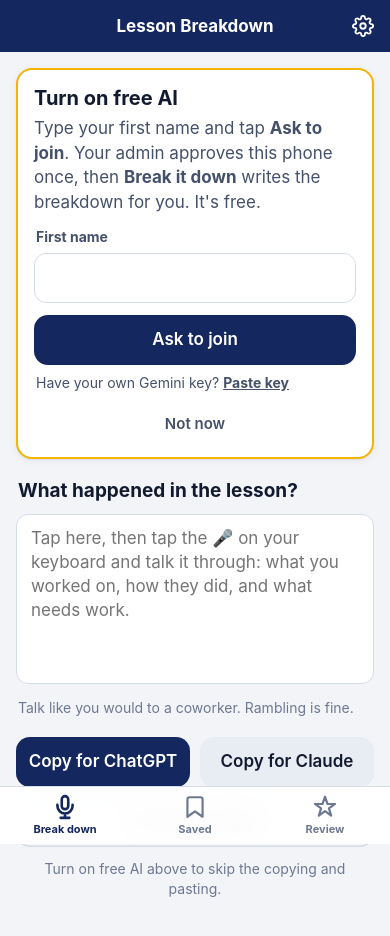
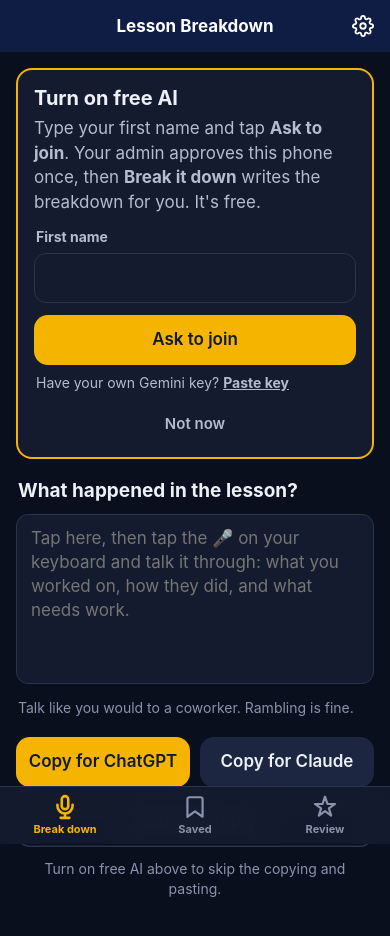
Before and after one commit to Key-Skills-Driving/key-skills-driving.github.io, a plain HTML site: page docs/index.html in a window 390 px wide. Drawn offline with Linux system fonts and the light colour scheme.

Commit message:
Always use the dark look
Eli likes the dark palette, so it is now the only theme instead of following the phone's Light/Dark setting. Manifest and theme-color match it. Version 3.9.1.

Co-Authored-By: Claude Fable 5.1 <noreply@anthropic.com>

```diff
--- a/docs/app.js
+++ b/docs/app.js
@@ -7,7 +7,7 @@ import {
 import { qrSvg } from './review.js';
 
 // Bump together with CACHE in sw.js on every release.
-const VERSION = '3.9.0';
+const VERSION = '3.9.1';
 
 const AI_APPS = {
   chatgpt: { label: 'ChatGPT', url: 'https://chatgpt.com/' },
--- a/docs/index.html
+++ b/docs/index.html
@@ -7,7 +7,7 @@
   <meta name="viewport" content="width=device-width, initial-scale=1, viewport-fit=cover">
   <title>KSDS Lesson Breakdown</title>
   <meta name="description" content="Talk through a driving lesson and get a professional breakdown to copy and send.">
-  <meta name="theme-color" content="#14285f">
+  <meta name="theme-color" content="#0f1d45">
   <meta name="apple-mobile-web-app-capable" content="yes">
   <meta name="mobile-web-app-capable" content="yes">
   <meta name="apple-mobile-web-app-status-bar-style" content="black-translucent">
--- a/docs/styles.css
+++ b/docs/styles.css
@@ -1,29 +1,4 @@
-:root {
-  --bg: #f2f4f8;
-  --surface: #ffffff;
-  --surface-2: #e8ecf3;
-  --ink: #111a2e;
-  --ink-2: #45506a;
-  --ink-3: #6e7890;
-  --line: #d6dce7;
-  --card-border: transparent;
-  --header: #14285f;
-  --header-ink: #ffffff;
-  --brand: #14285f;
-  --brand-ink: #ffffff;
-  --gold: #f5b400;
-  --gold-soft: #fff1c7;
-  --gold-ink: #5c4000;
-  --good: #1d8a55;
-  --danger: #c23b2e;
-  --radius: 16px;
-  --shadow: 0 1px 2px rgba(17, 26, 46, 0.06), 0 2px 10px rgba(17, 26, 46, 0.05);
-  --safe-top: env(safe-area-inset-top, 0px);
-  --safe-bottom: env(safe-area-inset-bottom, 0px);
-  color-scheme: light;
-}
-
-@media (prefers-color-scheme: dark) {
+/* One look only: Eli picked the dark palette for everyone, so it no longer follows the phone's Light/Dark setting. */
 :root {
   --bg: #0a0f1d;
   --surface: #141b2e;
@@ -34,15 +9,19 @@
   --line: #2a3350;
   --card-border: #232c47;
   --header: #0f1d45;
+  --header-ink: #ffffff;
   --brand: #f5b400;
   --brand-ink: #111a2e;
+  --gold: #f5b400;
   --gold-soft: #372c0b;
   --gold-ink: #ffd766;
   --good: #62d69c;
   --danger: #ff7a6b;
+  --radius: 16px;
   --shadow: none;
+  --safe-top: env(safe-area-inset-top, 0px);
+  --safe-bottom: env(safe-area-inset-bottom, 0px);
   color-scheme: dark;
-  }
 }
 
 * { box-sizing: border-box; }
--- a/docs/sw.js
+++ b/docs/sw.js
@@ -1,6 +1,6 @@
 // Keeps the app working with no signal. Bump CACHE (and VERSION in app.js) on every release
 // so phones pick up the new files.
-const CACHE = 'lesson-notes-3.9.0';
+const CACHE = 'lesson-notes-3.9.1';
 const ASSETS = [
   './',
   'index.html',
```
Also changed, not shown: docs/manifest.webmanifest. Lines whose indentation alone changed are shown as unchanged.
